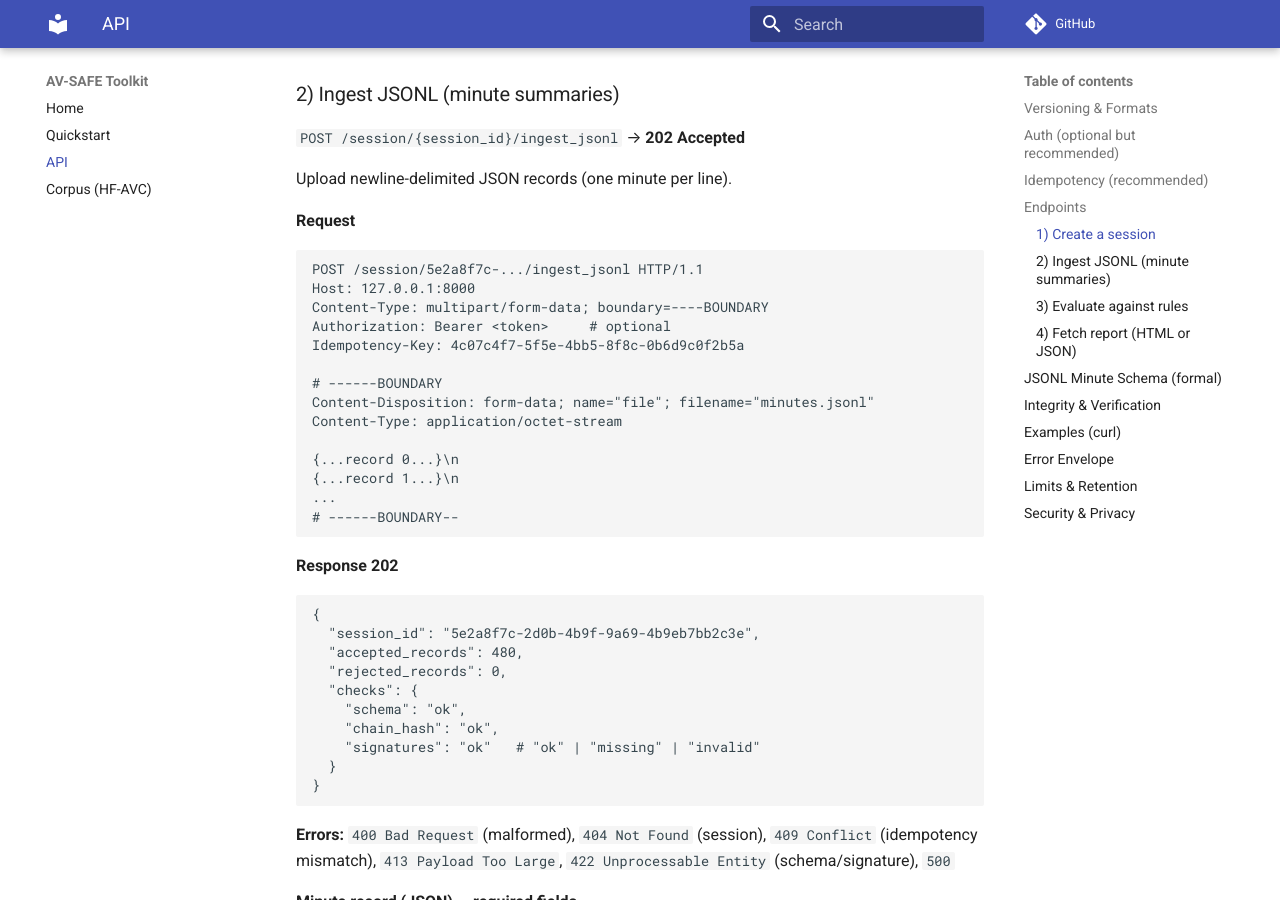
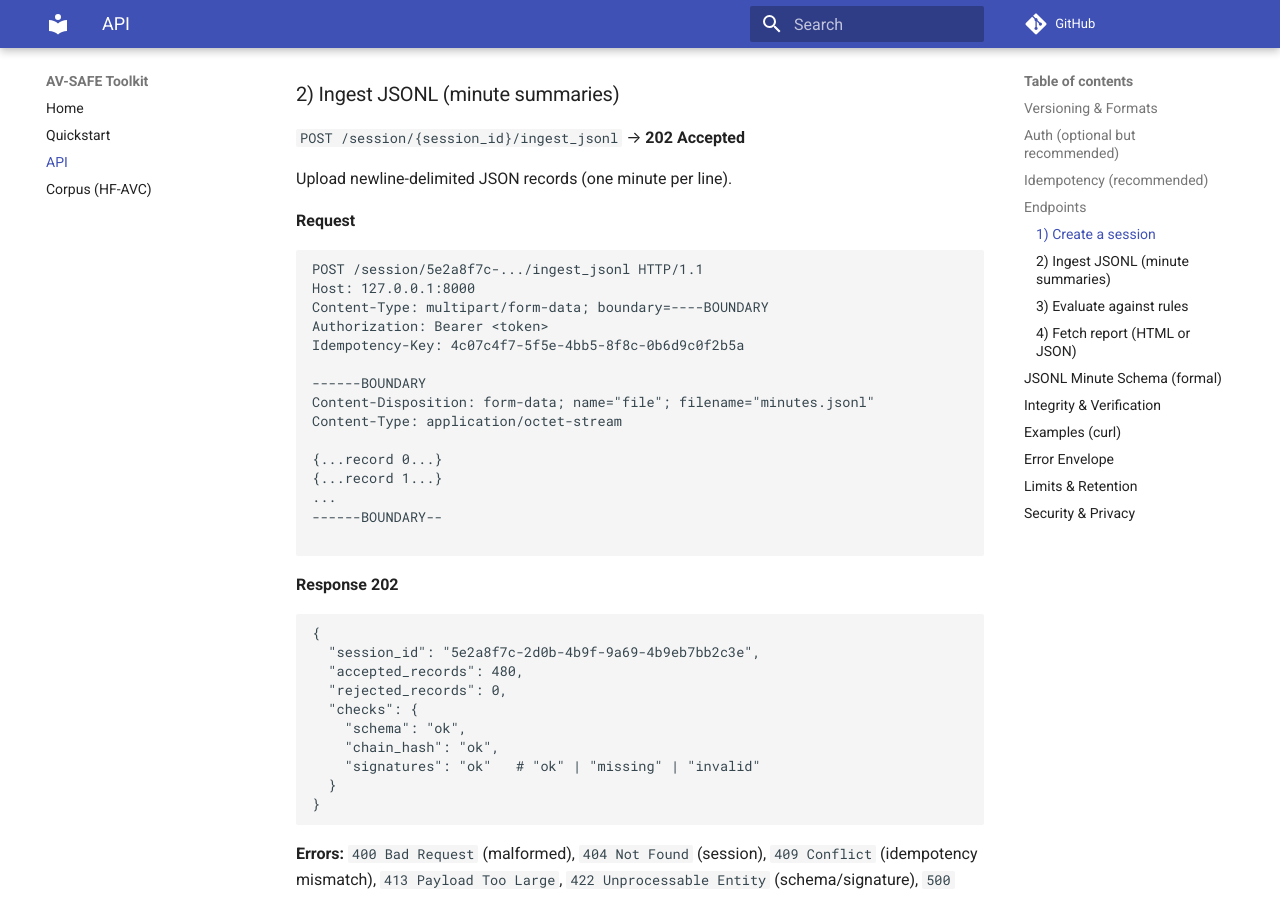
Before and after one commit to googs0/av-safe-toolkit, an MkDocs documentation site: the page built from docs/api.md, in a window 1280 px wide and 900 px high, scrolled down 1618 px. Built offline with MkDocs 1.6.1 and Material for MkDocs 9.7.7, drawn with Linux system fonts in a browser that asks for light colours; comment, search, counter and statistics services are not loaded.

```diff
--- a/docs/api.md
+++ b/docs/api.md
@@ -76,17 +76,18 @@ Upload newline-delimited JSON records (one minute per line).
 POST /session/5e2a8f7c-.../ingest_jsonl HTTP/1.1
 Host: 127.0.0.1:8000
 Content-Type: multipart/form-data; boundary=----BOUNDARY
-Authorization: Bearer <token>     # optional
+Authorization: Bearer <token>
 Idempotency-Key: 4c07c4f7-5f5e-4bb5-8f8c-0b6d9c0f2b5a
 
-# ------BOUNDARY
+------BOUNDARY
 Content-Disposition: form-data; name="file"; filename="minutes.jsonl"
 Content-Type: application/octet-stream
 
-{...record 0...}\n
-{...record 1...}\n
+{...record 0...}
+{...record 1...}
 ...
-# ------BOUNDARY--
+------BOUNDARY--
+
 ~~~
 
 **Response 202**
```
